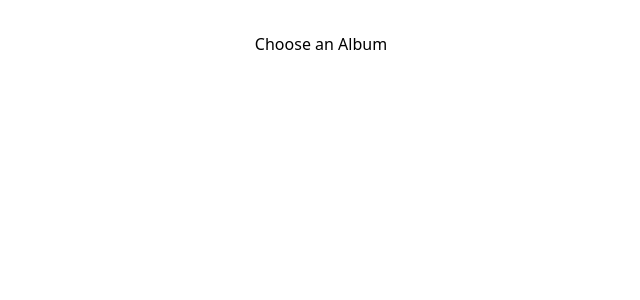
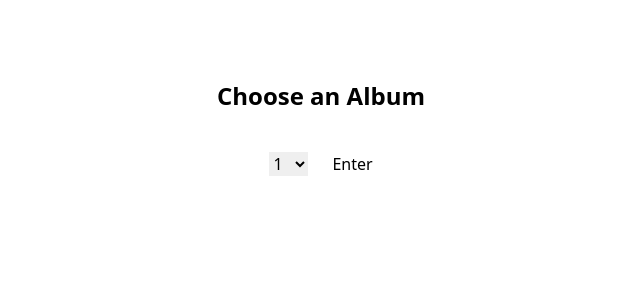
Before and after one commit to gabriel6181997/jsonplaceholder_album, a Next.js app: page / in a window 1280 px wide. Shown: the top 300 px of the page, without its empty margins (319-959 px from the left). Built offline with nearby package versions, Linux system fonts and the light colour scheme.

Commit message:
✨ Add basic function for choosing album

```diff
--- a/src/pages/index.tsx
+++ b/src/pages/index.tsx
@@ -1,9 +1,23 @@
+const OPTIONS = [1, 2, 3, 4, 5, 6, 7, 8, 9, 10];
+
 const Home = () => {
   return (
-     <div className="max-w-screen-md mt-8 mx-auto text-center">
-       <h1 className="">Choose an Album</h1>
-     </div>
-  )
-}
+    <div className="max-w-screen-md mt-20 mx-auto text-center">
+      <h1 className="text-2xl font-bold">Choose an Album</h1>
+      <div className="mt-10">
+        <select>
+          {OPTIONS.map((option) => {
+            return (
+              <option key={option} value={option}>
+                {option}
+              </option>
+            );
+          })}
+        </select>
+        <button className="ml-6">Enter</button>
+      </div>
+    </div>
+  );
+};
 
 export default Home;
```
